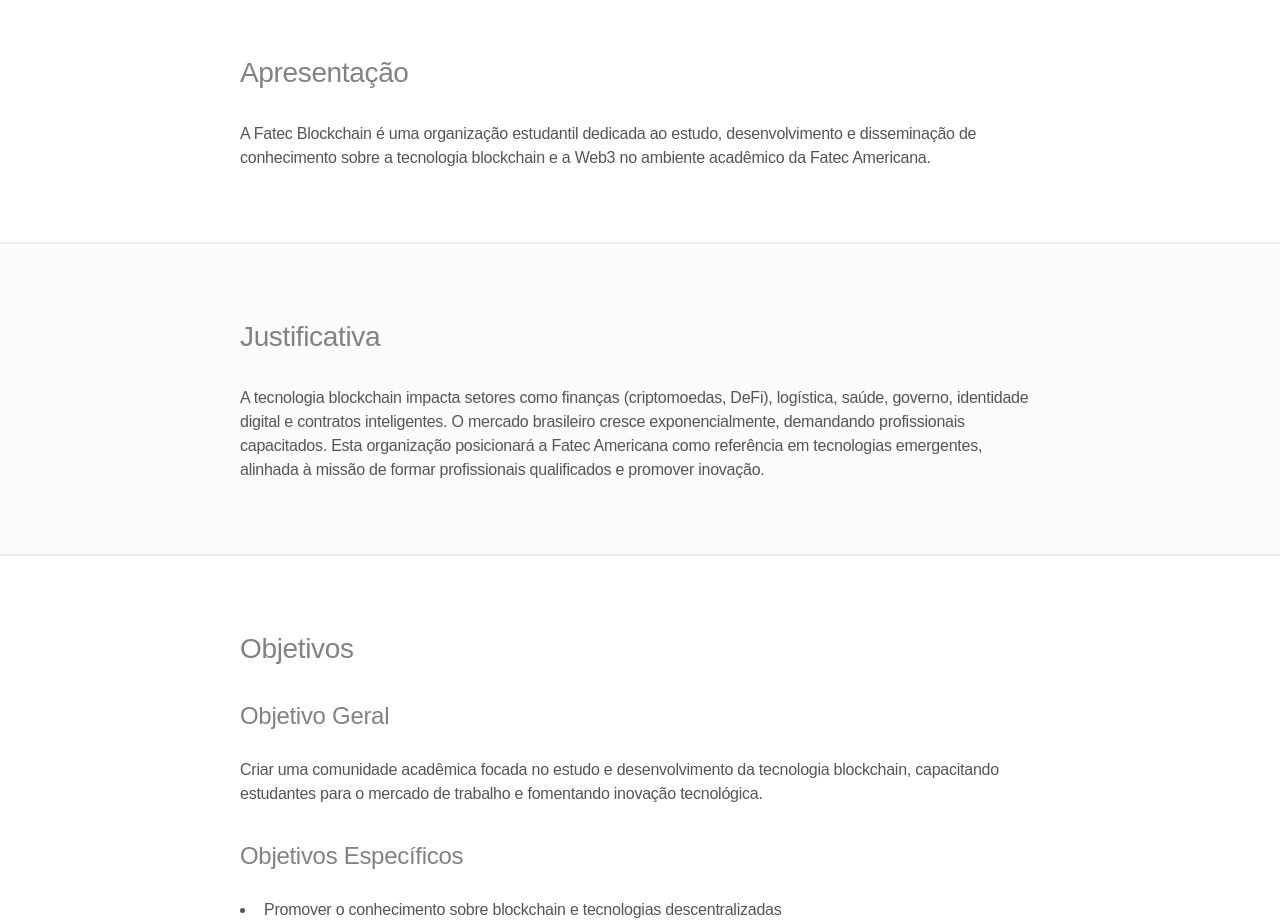
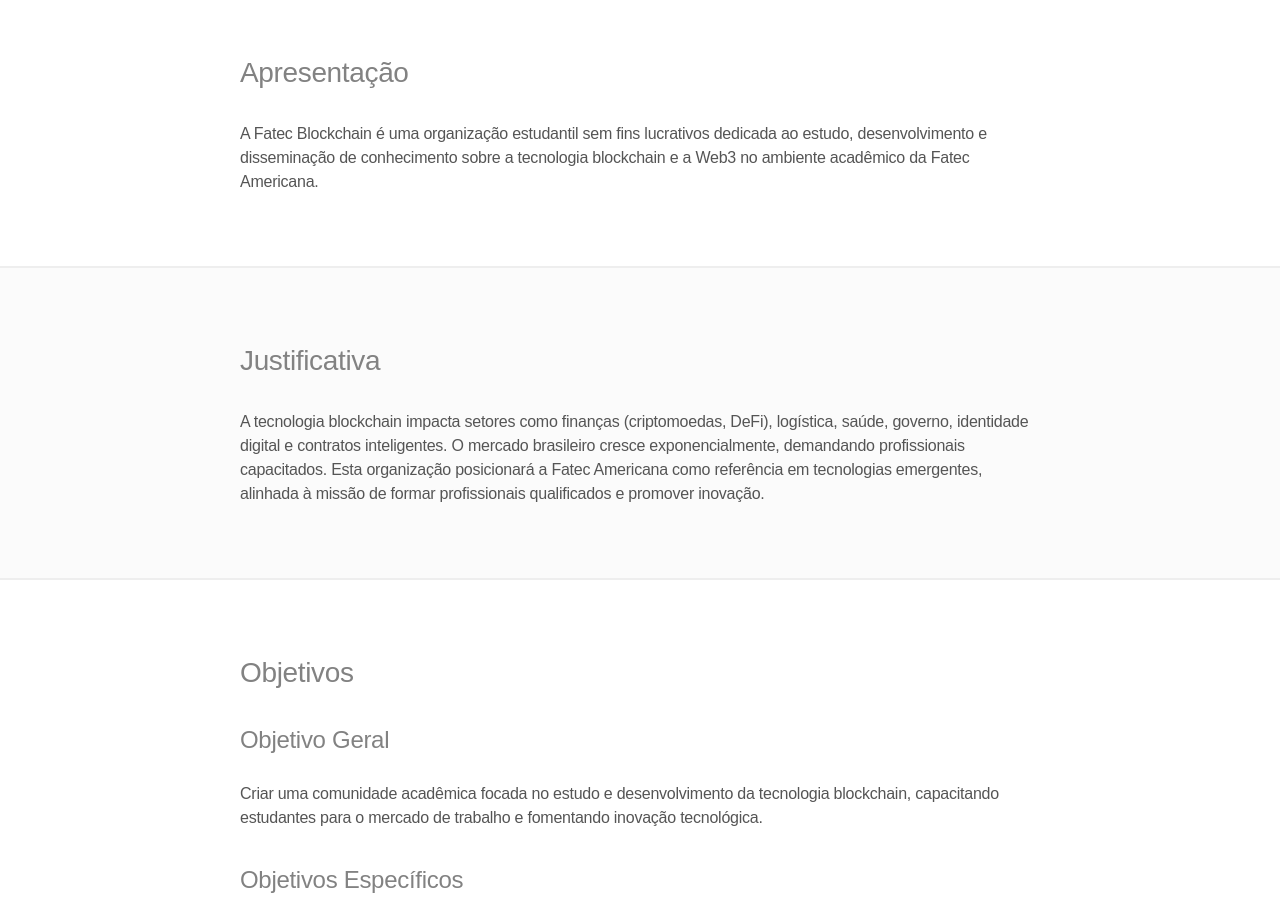
Before and after one commit to fforoni/fatec-blockchain, a plain HTML site: page index.html in a window 1280 px wide. Shown: the part 820-1742 px from the top of the page. Drawn offline with Linux system fonts and the light colour scheme.

Commit message:
Update index.html
Add "sem fins lucrativos"

```diff
--- a/index.html
+++ b/index.html
@@ -94,7 +94,7 @@
 		<section id="apresentacao" class="wrapper">
 			<div class="inner">
 				<h2>Apresentação</h2>
-				<p>A Fatec Blockchain é uma organização estudantil dedicada ao estudo, desenvolvimento e disseminação de conhecimento sobre a tecnologia blockchain e a Web3 no ambiente acadêmico da Fatec Americana.</p>
+				<p>A Fatec Blockchain é uma organização estudantil sem fins lucrativos dedicada ao estudo, desenvolvimento e disseminação de conhecimento sobre a tecnologia blockchain e a Web3 no ambiente acadêmico da Fatec Americana.</p>
 			</div>
 		</section>
 
```
